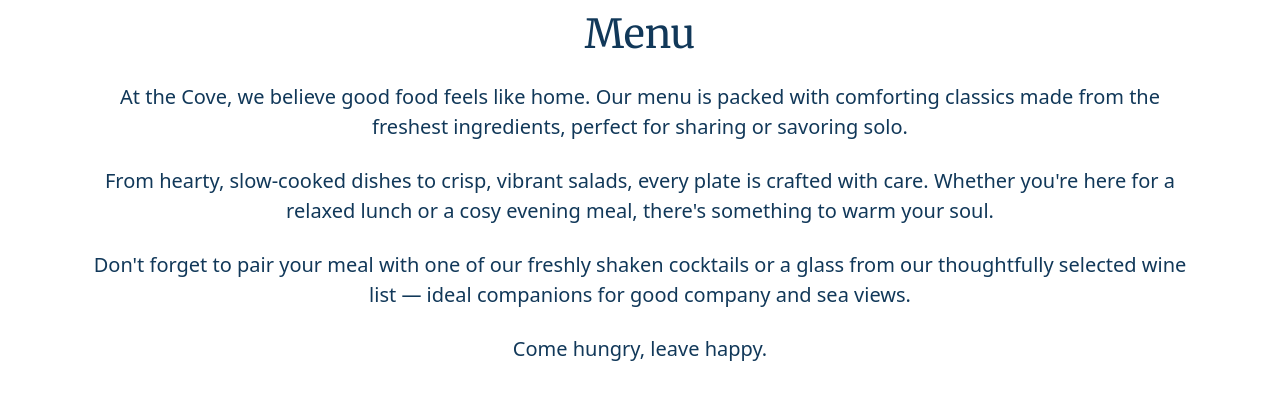
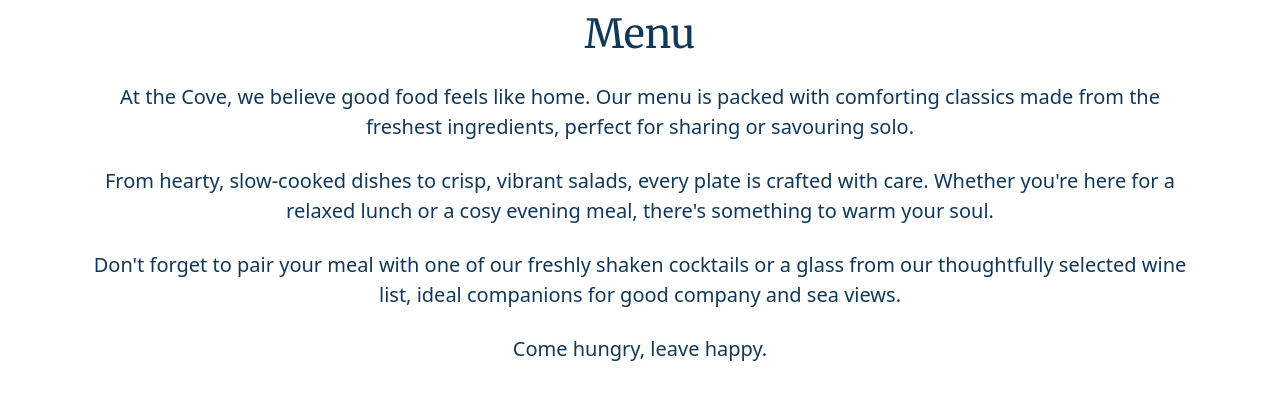
Before and after one commit to naomihunt25/the-cove, a Django app: page /menu/ in a window 1280 px wide. Shown: the part 98-494 px from the top of the page. Run offline with Django 5.2, Linux system fonts and the light colour scheme; parts of the project's set-up code (start-up, migrations or seed data) failed here and were passed over; some libraries are stand-ins or nearby versions.

Commit message:
fix: typos on menu page

```diff
--- a/bookings/templates/bookings/menu.html
+++ b/bookings/templates/bookings/menu.html
@@ -9,7 +9,7 @@ Cove{% endblock %} {% block content %}
       <p class="my-4 lead">
         At the <strong>Cove</strong>, we believe good food feels like home. Our
         menu is packed with comforting classics made from the freshest
-        ingredients, perfect for sharing or savoring solo.
+        ingredients, perfect for sharing or savouring solo.
       </p>
       <p class="my-4 lead">
         From hearty, slow-cooked dishes to crisp, vibrant salads, every plate is
@@ -18,7 +18,7 @@ Cove{% endblock %} {% block content %}
       </p>
       <p class="my-4 lead">
         Don&#39;t forget to pair your meal with one of our freshly shaken
-        cocktails or a glass from our thoughtfully selected wine list — ideal
+        cocktails or a glass from our thoughtfully selected wine list, ideal
         companions for good company and sea views.
       </p>
       <p class="my-4 lead">Come hungry, leave happy.</p>
```
